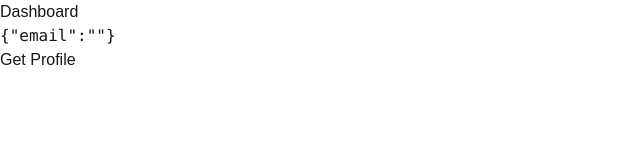
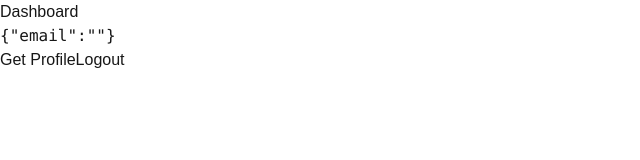
Before and after one commit to anibalalpizar/nextjs-protected-routes, a Next.js app: page /dashboard in a window 1280 px wide. Shown: the top 160 px of the page, without its empty margins (0-640 px from the left). Built offline with nearby package versions, Linux system fonts and the light colour scheme.

Commit message:
Add logout functionality and update profile API endpoint in dashboard

```diff
--- a/src/app/dashboard/page.tsx
+++ b/src/app/dashboard/page.tsx
@@ -2,15 +2,23 @@
 
 import axios from "axios";
 import { useState } from "react";
+import { useRouter } from "next/navigation";
 
 function DashboardPage() {
   const [user, setUser] = useState({
     email: "",
   });
+  const router = useRouter();
 
   const getProfile = async () => {
-    const res = await axios.get("/api/auth");
+    const res = await axios.get("/api/auth/profile");
     setUser(res.data);
+  };
+
+  const logout = async () => {
+    await axios.post("/api/auth/logout");
+    setUser({ email: "" });
+    router.push("/login");
   };
 
   return (
@@ -18,6 +26,7 @@ function DashboardPage() {
       <h1>Dashboard</h1>
       <pre>{JSON.stringify(user)}</pre>
       <button onClick={() => getProfile()}>Get Profile</button>
+      <button onClick={() => logout()}>Logout</button>
     </div>
   );
 }
```
